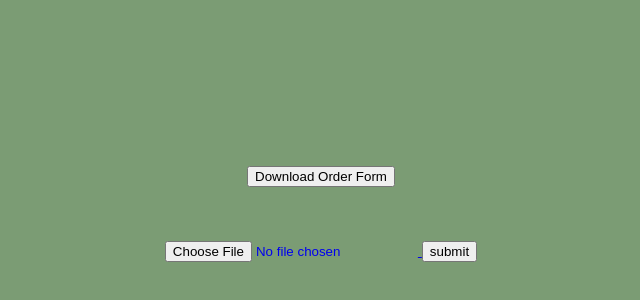
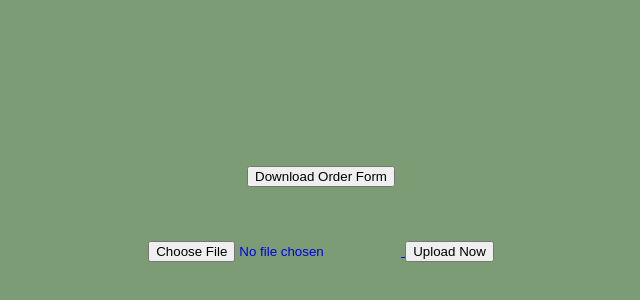
Before and after one commit to MrKeyz0711/Controller, a plain HTML site: page orderform.html in a window 1280 px wide. Shown: the part 86-386 px from the top of the page, without its empty margins (319-959 px from the left). Drawn offline with Linux system fonts and the light colour scheme.

Commit message:
Update orderform.html

```diff
--- a/orderform.html
+++ b/orderform.html
@@ -35,10 +35,12 @@ html {
 		 <br></br>
 		 <br></br>
 
-	<form id="uploadbanner" enctype="multipart/form-data" method="POST" action="https://formsubmit.co/el/confirm/8fca281690bfff3c4f9c95a624b6f5cc">
-   <input id="fileupload" name="myfile" type="file" />
-   <input type="submit" value="submit" id="submit" />
-</form>
+
+	<form target="https://formsubmit.co/el/confirm/8fca281690bfff3c4f9c95a624b6f5cc" method="post" enctype="multipart/form-data">
+		<!--Content will go inside here.-->
+		<input name="file1" type="file">
+		<input type="submit" value="Upload Now">
+	</form>
 
 </center>
 </body>
```
